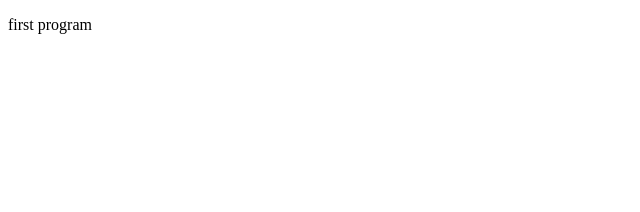
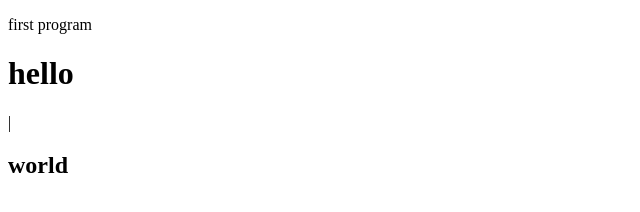
Before and after one commit to mohdshoaib123/Firstprog, a plain HTML site: page index.html in a window 1280 px wide. Shown: the whole page, without its empty margins (0-640 px from the left). Drawn offline with Linux system fonts and the light colour scheme.

Commit message:
change code

```diff
--- a/index.html
+++ b/index.html
@@ -7,5 +7,7 @@
 </head>
 <body>
     <p>first program</p>
+    <h1>hello</h1>
+    |<h2>world</h2>
 </body>
 </html>
```
